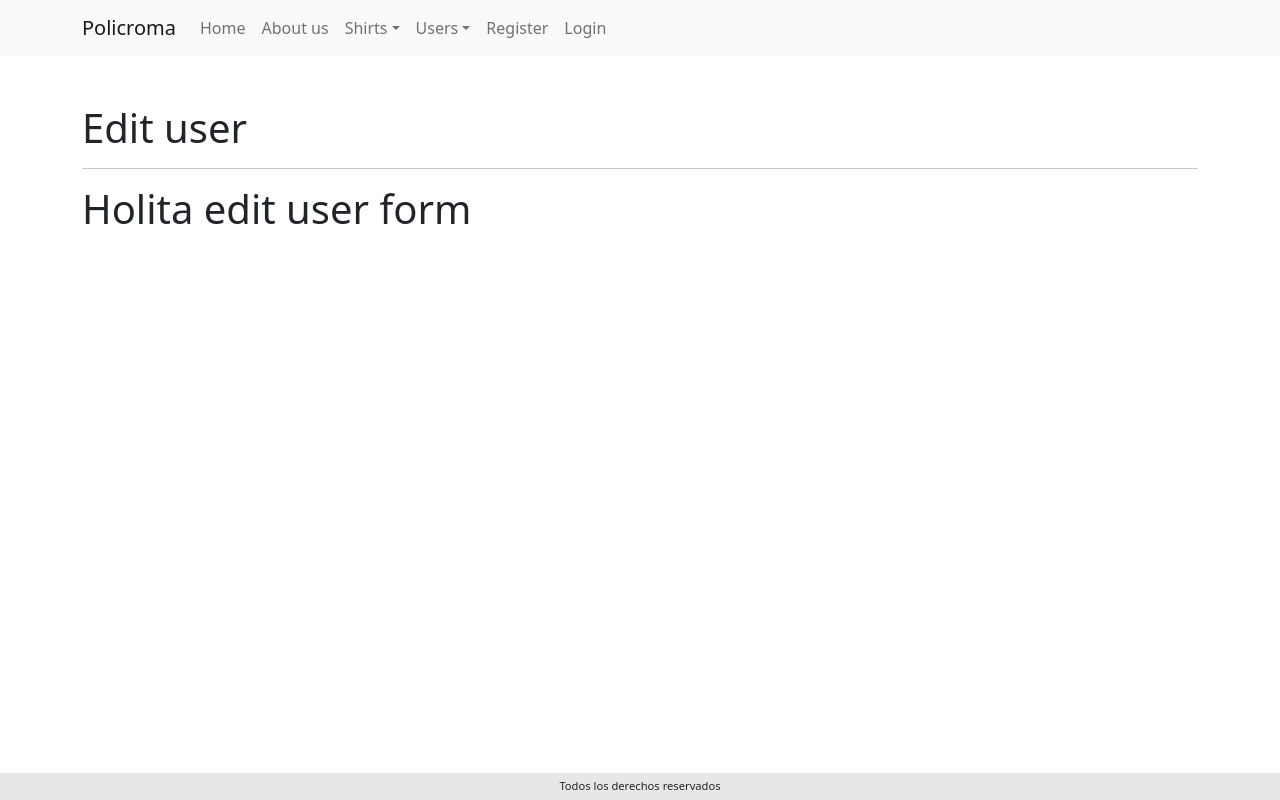
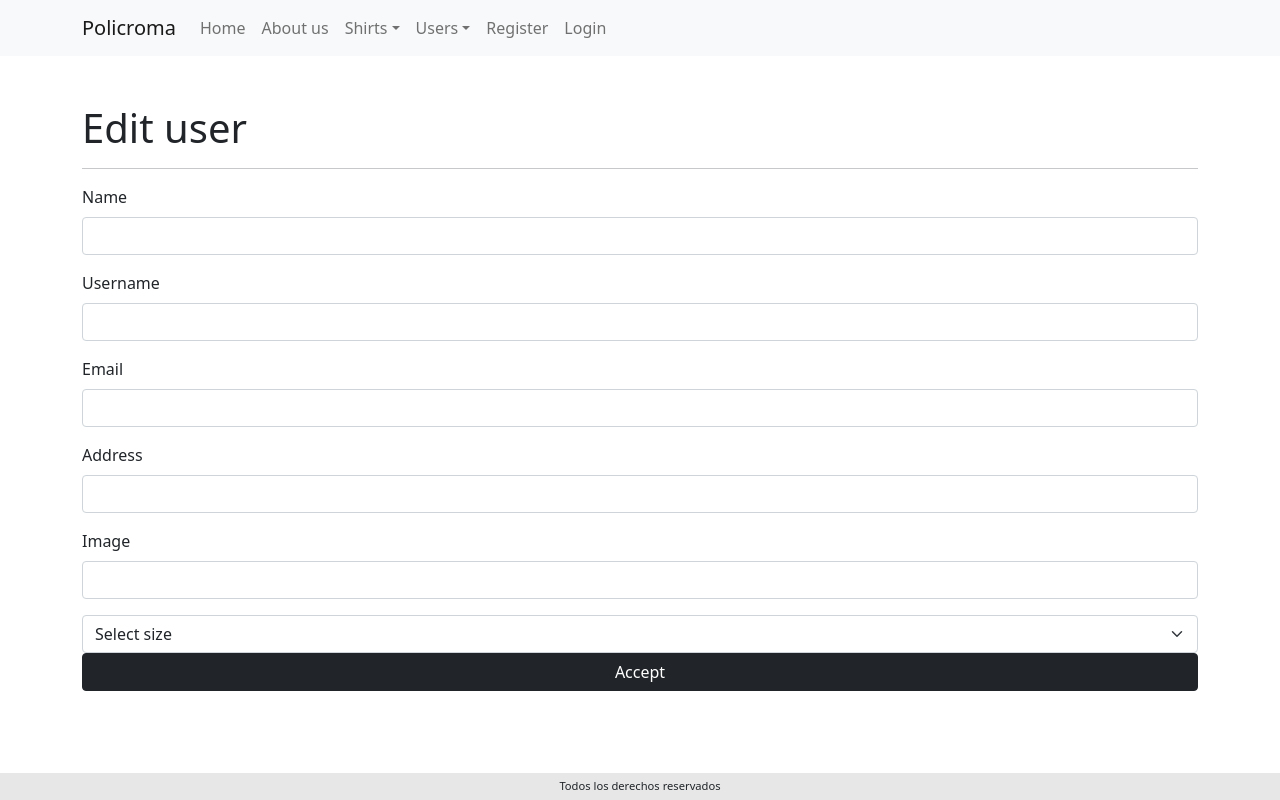
Before and after one commit to rafasanzvi/color-shirt-client, a React (Create React App) app: page /editUser/1 in a window 1280 px wide. Built offline with nearby package versions, Linux system fonts and the light colour scheme; no server answers.

Commit message:
User edit finished and favorite shirt started

```diff
--- a/src/components/EditShirtForm/EditShirtForm.jsx
+++ b/src/components/EditShirtForm/EditShirtForm.jsx
@@ -1,6 +1,5 @@
 import { useNavigate, useParams } from "react-router-dom"
-import { useState } from "react"
-import { useEffect } from "react"
+import { useState, useEffect } from "react"
 import shirtsService from "../../services/shirt.services"
 import { Form, Button, Row, Col } from "react-bootstrap"
 
@@ -24,7 +23,6 @@ const EditShirtForm = () => {
         shirtsService
             .getOneShirt(shirt_id)
             .then(({ data }) => {
-                console.log(data)
                 setShirtData({
                     name: data.name,
                     origin: data.origin,
@@ -42,7 +40,6 @@ const EditShirtForm = () => {
     const navigate = useNavigate()
 
     const handleChange = e => {
-
         const { value, name } = e.target
         setShirtData({ ...shirtData, [name]: value })
     }
@@ -53,7 +50,7 @@ const EditShirtForm = () => {
 
         shirtsService
             .editShirt(shirt_id, shirtData)
-            .then(() => navigate('/shirts'))  ///if it is does not work, i need to change the navigate in NewShirtForm
+            .then(() => navigate('/shirts'))
             .catch(err => console.error(err))
     }
 
--- a/src/components/EditUserForm/EditUserForm.jsx
+++ b/src/components/EditUserForm/EditUserForm.jsx
@@ -1,12 +1,100 @@
-
+import { Form, Button } from "react-bootstrap"
+import { useNavigate, useParams } from 'react-router-dom'
+import { useState, useEffect } from 'react'
+import usersService from '../../services/user.services'
 
 const EditUserForm = () => {
 
+    const { user_id } = useParams()
+
+    const navigate = useNavigate()
+
+    const [editUserData, setEditUserData] = useState({
+        username: '',
+        name: '',
+        email: '',
+        address: '',
+        images: '',
+        sizes: ''
+    })
+
+    useEffect(() => {
+
+        usersService
+            .getOneUser(user_id)
+            .then(({ data }) => {
+                setEditUserData({
+                    name: data.name,
+                    username: data.username,
+                    email: data.email,
+                    address: data.address,
+                    images: data.images,
+                    sizes: data.sizes,
+                })
+            })
+            .catch(err => console.log(err))
+    }, [])
+
+    const handleChange = e => {
+        const { value, name } = e.target
+        setEditUserData({ ...editUserData, [name]: value })
+    }
+
+    const handleSubmit = e => {
+
+        e.preventDefault()
+
+        usersService
+            .editUser(user_id, editUserData)
+            .then(() => navigate('/users'))
+            .catch(err => console.error(err))
+    }
+
+    const { name, username, email, address, images, sizes } = editUserData
+
     return (
-        <h1>Holita edit user form</h1>
+        <Form onSubmit={handleSubmit}>
+
+            <Form.Group className="mb-3" controlId="formBasicPassword">
+                <Form.Label>Name</Form.Label>
+                <Form.Control type="text" name="name" value={name} onChange={handleChange} />
+            </Form.Group>
+
+            <Form.Group className="mb-3" controlId="formBasicPassword">
+                <Form.Label>Username</Form.Label>
+                <Form.Control type="text" name="username" value={username} onChange={handleChange} />
+            </Form.Group>
+
+            <Form.Group className="mb-3" controlId="formBasicPassword">
+                <Form.Label>Email</Form.Label>
+                <Form.Control type="email" name="email" value={email} onChange={handleChange} />
+            </Form.Group>
+
+            <Form.Group className="mb-3" controlId="formBasicPassword">
+                <Form.Label>Address</Form.Label>
+                <Form.Control type="text" name="address" value={address} onChange={handleChange} />
+            </Form.Group>
+
+            <Form.Group className="mb-3" controlId="formBasicPassword">
+                <Form.Label>Image</Form.Label>
+                <Form.Control type="text" name="images" value={images} onChange={handleChange} />
+            </Form.Group>
+
+            <Form.Select aria-label="Default select example" controlId="formBasicPassword" name="sizes" value={sizes} onChange={handleChange}>
+                <Form.Label>Sizes</Form.Label>
+                <option value={""}>Select size</option>
+                <option value={"S"}>S</option>
+                <option value={"M"}>M</option>
+                <option value={"L"}>L</option>
+                <option value={"XL"}>XL</option>
+            </Form.Select>
+
+            <div className="d-grid">
+                <Button variant="dark" type="submit">Accept</Button>
+            </div>
+
+        </Form>
     )
-
-
 }
 
 export default EditUserForm
--- a/src/components/ShirtCard/ShirtCard.jsx
+++ b/src/components/ShirtCard/ShirtCard.jsx
@@ -4,6 +4,9 @@ import { Link } from 'react-router-dom'
 
 const ShirtCard = ({ images, name, _id }) => {
 
+    const addFavShirt = () => {
+        alert('HACEMPOS ESTA CAMISA FAVORITA')
+    }
 
     return (
         <Card className="ShirtCard mb-4">
@@ -20,6 +23,10 @@ const ShirtCard = ({ images, name, _id }) => {
                         <Button variant="outline-secondary" as="div">Details</Button>
                     </div>
                 </Link>
+                <div className="d-grid gap-2">
+                    <Button variant="outline-secondary" as="div" onClick={addFavShirt}>Add to favourite</Button>
+                </div>
+
             </Card.Body>
         </Card>
     )
--- a/src/services/shirt.services.js
+++ b/src/services/shirt.services.js
@@ -5,6 +5,17 @@ class ShirtService {
     constructor() {
         this.api = axios.create({
             baseURL: `${process.env.REACT_APP_API_URL}/shirts`
+        })
+
+        this.api.interceptors.request.use((config) => {
+
+            const storedToken = localStorage.getItem("authToken");
+
+            if (storedToken) {
+                config.headers = { Authorization: `Bearer ${storedToken}` }
+            }
+
+            return config
         })
     }
 
--- a/src/services/user.services.js
+++ b/src/services/user.services.js
@@ -5,6 +5,17 @@ class UsersService {
     constructor() {
         this.api = axios.create({
             baseURL: `${process.env.REACT_APP_API_URL}/users`
+        })
+
+        this.api.interceptors.request.use((config) => {
+
+            const storedToken = localStorage.getItem("authToken");
+
+            if (storedToken) {
+                config.headers = { Authorization: `Bearer ${storedToken}` }
+            }
+
+            return config
         })
     }
 
@@ -24,6 +35,10 @@ class UsersService {
         return this.api.delete(`/${user_id}/delete`)
     }
 
+    addToFavorites(shirt_id) {
+        return this.api.put(`/addFav/${shirt_id}`)
+    }
+
 }
 
 const usersService = new UsersService()
```
